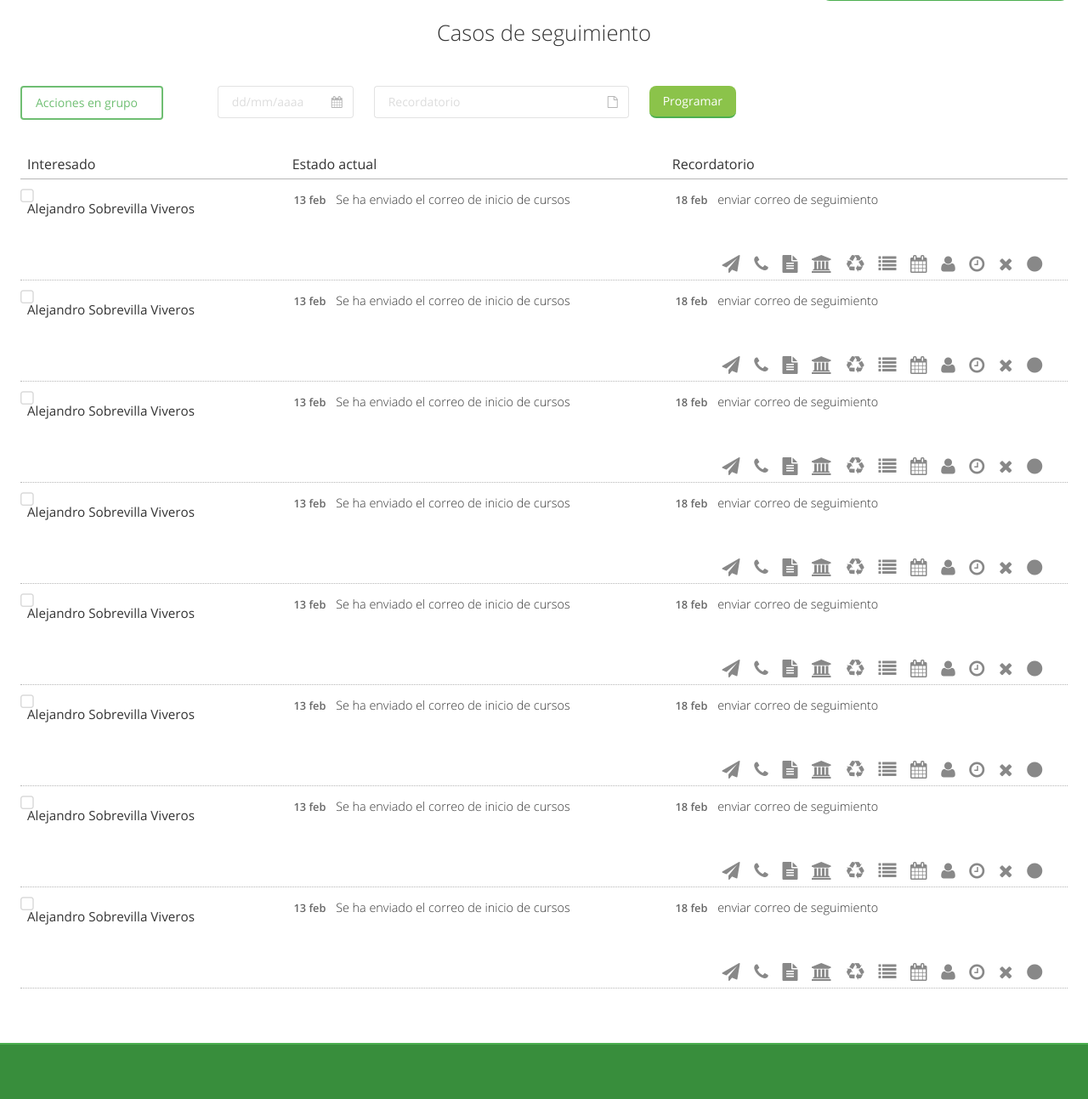
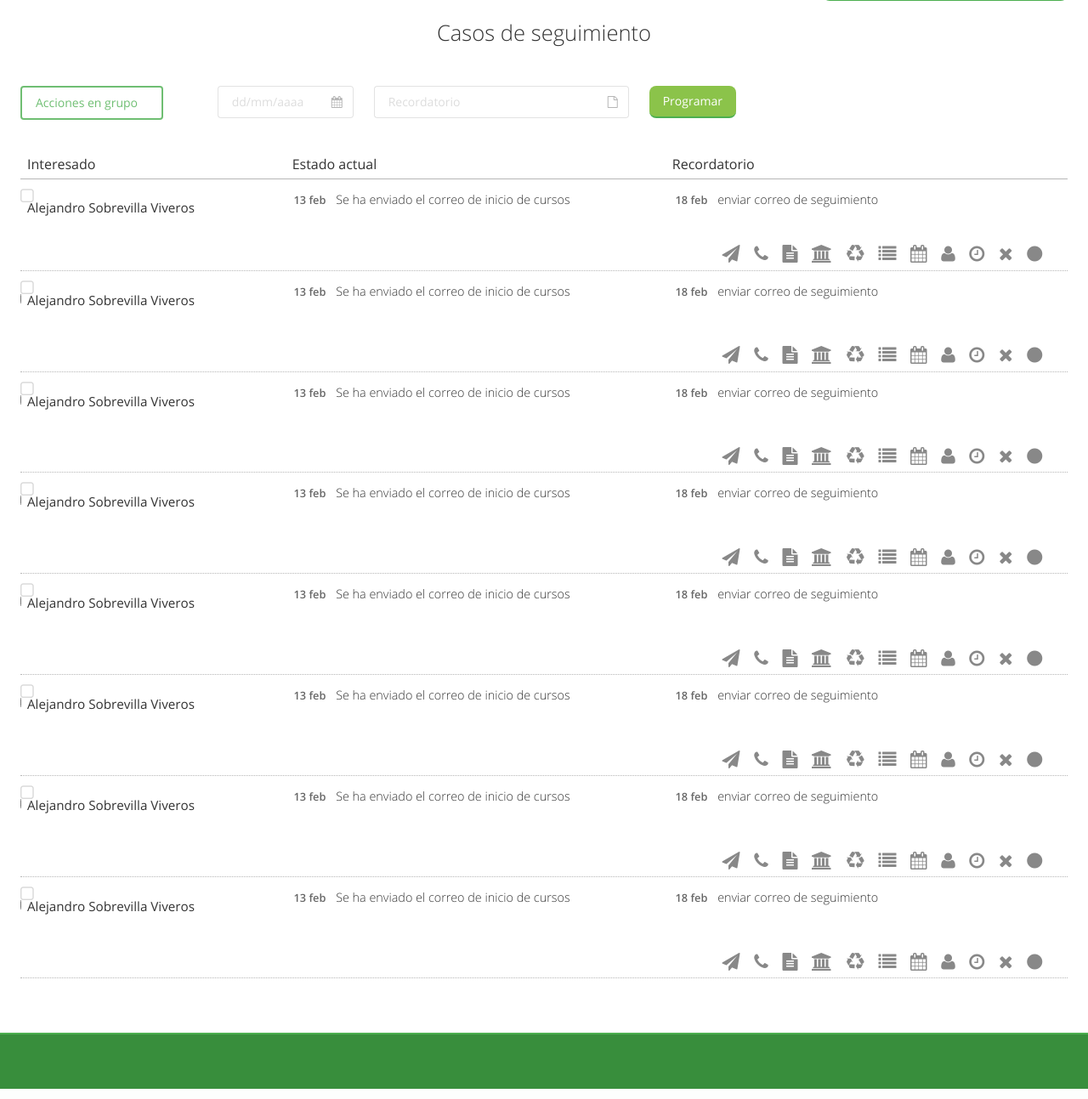
Before and after one commit to hunabix/mncs-views, a PHP site: page /home.php in a window 1280 px wide. Shown: the part 83-1376 px from the top of the page at 85% size. Run offline with PHP 8.4, Linux system fonts and the light colour scheme.

Commit message:
Se ajustáron los fancycheckbox con la seleccion multiple con shift

```diff
--- a/css/sass/_forms.scss
+++ b/css/sass/_forms.scss
@@ -28,4 +28,10 @@
 	.input-group-addon .fa {
 		color: $divider-color;
 	}
+
+
 }
+
+.checkbox input[type="checkbox"] {
+	display: block !important;
+}
--- a/css/sass/_monitoring.scss
+++ b/css/sass/_monitoring.scss
@@ -41,6 +41,8 @@
 	}
 
 	.leads {
+
+
 		.titles {
 			border-bottom: 1px solid $divider-color;
 
@@ -79,6 +81,8 @@
 			}
 		}
 		.lead {
+
+			width: 100%;
 			border-bottom: $divider-color 1px dotted;
 			margin: 0;
 			display: inline-block;
--- a/home.php
+++ b/home.php
@@ -63,9 +63,10 @@ require_once("header.php"); ?>
             <!-- Checkbox & Nombre -->
             <div class="lcheck checkbox" for="checkbox1">
                 <!-- check -->
+                <label class="name">
                 <input name="checkbox1" id="checkbox1" value="1" type="checkbox" class="check" form="mag-form">
                 <!-- Nombre -->
-                <p class="name">Alejandro Sobrevilla Viveros</p>
+                Alejandro Sobrevilla Viveros</label>
             </div>
             <!-- Estatus actual -->
             <p class="status">
--- a/js/main.js
+++ b/js/main.js
@@ -1,10 +1,16 @@
+// $(window).load(function () {
+//     $('.check').attr('checked', false);
+//     $('.checkbox').removeClass('checked');
+// });
 
-$(':checkbox').checkbox();
-
-// Función que pemite marcar multiples checkbox usando s
-var lastChecked = null;
 
 $(document).ready(function() {
+
+    // Activa los fancy checkbox de Creative Tim
+    $(':checkbox').checkbox();
+
+    // Función que pemite marcar multiples checkbox usando shift
+    var lastChecked = null;
     var $chkboxes = $('.checkbox');
     $chkboxes.click(function(e) {
         if(!lastChecked) {
@@ -17,52 +23,12 @@ $(document).ready(function() {
             var end = $chkboxes.index(lastChecked);
 
             $chkboxes.slice(Math.min(start,end), Math.max(start,end)+ 1).addClass('checked', lastChecked.checked);
+        }
+        lastChecked = this;
+    });
 
-            // if ($chkboxes.hasClass('checked')){
-            //    console.log('Si');
-            //    $('.checked').addClass('hola');
-            //    $('.check').addClass('hola');
-            //    $('.check').prop( "checked" );
-
-            // } else {
-            //     console.log('No');
-            // }
-        }
-
-        lastChecked = this;
-
-
-
+    // Selecciona los checkboxes que tienen la clase checked
+    $( "#mag-form" ).submit(function( event ) {
+      $('.checked .check').attr('checked', true);
     });
 });
-
-$('.checkbox').on( "click", function() {
-    $( this ).toggleClass('hola');
-
-
-});
-
-
-
-
-// var lastChecked = null;
-
-// $(document).ready(function() {
-//     var $chkboxes = $('.check');
-//     $chkboxes.click(function(e) {
-//         if(!lastChecked) {
-//             lastChecked = this;
-//             return;
-//         }
-
-//         if(e.shiftKey) {
-//             var start = $chkboxes.index(this);
-//             var end = $chkboxes.index(lastChecked);
-
-//             $chkboxes.slice(Math.min(start,end), Math.max(start,end)+ 1).prop('checked', lastChecked.checked);
-
-//         }
-
-//         lastChecked = this;
-//     });
-// });
```
Also changed, not shown: css/style.css, 3 other files.
